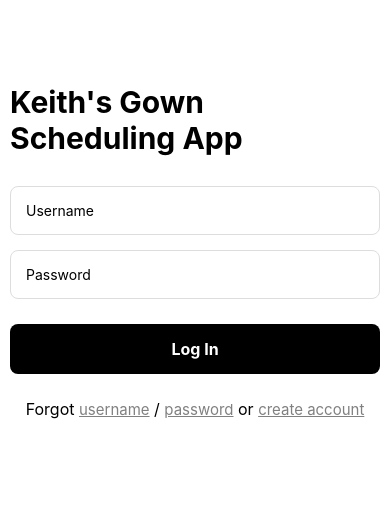
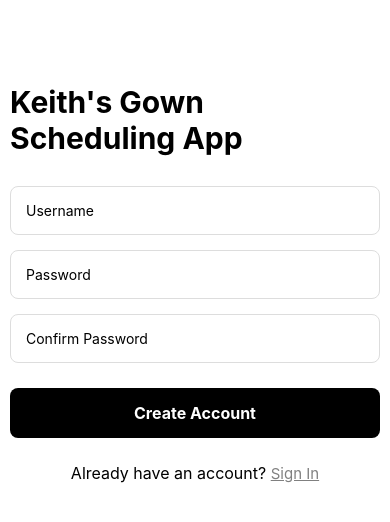
Before and after one commit to kitkatMielPineda/GownRentalSchedulingApp, a React Native app: screen /CreateAccount in a window 390 px wide. Shown: the top 522 px of the page. Built offline with nearby package versions, Linux system fonts and the light colour scheme.

Commit message:
initial create account ui

```diff
--- a/App.tsx
+++ b/App.tsx
@@ -134,7 +134,7 @@ import React from 'react';
 import {NavigationContainer} from '@react-navigation/native';
 import {createStackNavigator} from '@react-navigation/stack';
 import SignInScreen from './src/screens/SignInScreen'; // Adjust path if needed
-// import CreateAccountScreen from './src/screens/CreateAccountScreen';
+import CreateAccountScreen from './src/screens/CreateAccountScreen';
 
 const Stack = createStackNavigator();
 
@@ -147,7 +147,11 @@ export default function App() {
           component={SignInScreen}
           options={{headerShown: false}}
         />
-        {/* <Stack.Screen name="CreateAccount" component={CreateAccountScreen} /> */}
+        <Stack.Screen
+          name="CreateAccount"
+          component={CreateAccountScreen}
+          options={{headerShown: false}}
+        />
       </Stack.Navigator>
     </NavigationContainer>
   );
--- a/src/screens/CreateAccountScreen.js
+++ b/src/screens/CreateAccountScreen.js
@@ -0,0 +1,90 @@
+import React, {useState} from 'react';
+import {
+  Alert,
+  Dimensions,
+  Text,
+  TextInput,
+  TouchableOpacity,
+  View,
+} from 'react-native';
+import {useNavigation} from '@react-navigation/native';
+import styles from './styles';
+import {SafeAreaView} from 'react-native-safe-area-context';
+
+const CreateAccountScreen = () => {
+  const navigation = useNavigation();
+  const [userName, setUserName] = useState('');
+  const [password, setPassword] = useState('');
+  const [confirmPassword, setConfirmPassword] = useState('');
+
+  const handleCreateAccount = () => {
+    if (!userName || !password || !confirmPassword) {
+      Alert.alert('Error', 'All fields are required');
+      return;
+    }
+    if (password !== confirmPassword) {
+      Alert.alert('Error', 'Passwords do not match');
+      return;
+    }
+    Alert.alert('Success', 'Account Created Successfully');
+  };
+
+  return (
+    <View style={styles.container}>
+      <SafeAreaView>
+        <View
+          style={{
+            backgroundColor: 'white',
+            //alignItems: 'center',
+            justifyContent: 'center',
+            marginVertical: 30,
+            width: Dimensions.get('window').width,
+            paddingHorizontal: 10,
+            marginTop: Dimensions.get('window').height * 0.1,
+          }}>
+          <Text style={styles.title}>Keith's Gown{'\n'}Scheduling App</Text>
+        </View>
+
+        <View style={{paddingHorizontal: 10}}>
+          <TextInput
+            style={styles.input}
+            placeholder="Username"
+            onChangeText={text => setUserName(text)}
+            value={userName}
+          />
+          <TextInput
+            style={styles.input}
+            placeholder="Password"
+            onChangeText={text => setPassword(text)}
+            value={password}
+          />
+          <TextInput
+            style={styles.input}
+            placeholder="Confirm Password"
+            onChangeText={text => setConfirmPassword(text)}
+            value={confirmPassword}
+          />
+        </View>
+
+        <View style={{paddingHorizontal: 10}}>
+          <TouchableOpacity style={styles.button} onPress={handleCreateAccount}>
+            <Text style={styles.buttonText}>Create Account</Text>
+          </TouchableOpacity>
+        </View>
+
+        <View style={{alignItems: 'center', marginTop: 10}}>
+          <Text style={styles.bodyText}>
+            Already have an account?{' '}
+            <Text
+              style={styles.linkText}
+              onPress={() => navigation.navigate('SignIn')}>
+              Sign In
+            </Text>
+          </Text>
+        </View>
+      </SafeAreaView>
+    </View>
+  );
+};
+
+export default CreateAccountScreen;
--- a/src/screens/SignInScreen.js
+++ b/src/screens/SignInScreen.js
@@ -78,8 +78,9 @@ const SignInScreen = () => {
             or{' '}
             <Text
               style={styles.linkText}
-              //   onPress={() => navigation.navigate('CreateAccount')}
-              onPress={() => console.log('onpress create account')}>
+              onPress={() => navigation.navigate('CreateAccount')}
+              // onPress={() => console.log('onpress create account')}
+            >
               create account
             </Text>
           </Text>
```
